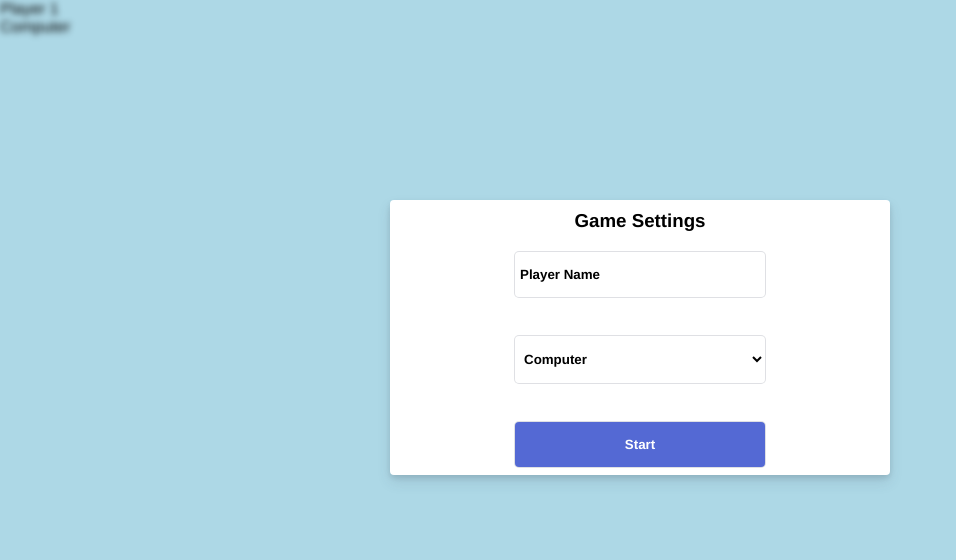
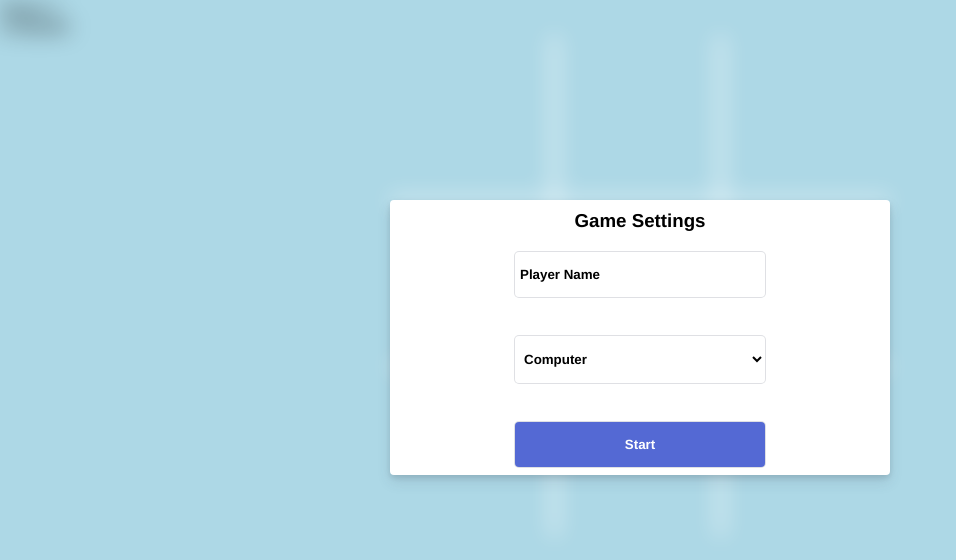
Before and after one commit to hmunish/tic-tac-toe, a website built with Parcel: page index.html in a window 1280 px wide. Shown: the whole page, without its empty margins (0-956 px from the left). Built offline with nearby package versions, Linux system fonts and the light colour scheme.

Commit message:
Add markup & styles for game board

```diff
--- a/index.html
+++ b/index.html
@@ -23,12 +23,22 @@
         <input type="submit" value="Start" />
       </form>
     </dialog>
-    <main id="app">
+    <main id="game">
       <section id="game-details">
         <p>Player 1</p>
         <p>Computer</p>
       </section>
-      <section id="game-board"></section>
+      <section id="game-board">
+        <canvas id="b1"></canvas>
+        <canvas id="b2"></canvas>
+        <canvas id="b3"></canvas>
+        <canvas id="b4"></canvas>
+        <canvas id="b5"></canvas>
+        <canvas id="b6"></canvas>
+        <canvas id="b7"></canvas>
+        <canvas id="b8"></canvas>
+        <canvas id="b9"></canvas>
+      </section>
     </main>
   </body>
 </html>
--- /dev/null
+++ b/src/Views/AppView.js
@@ -0,0 +1,12 @@
+class AppView {
+  _parentElement = document.querySelector("body");
+  _modal = document.querySelector("dialog.start-game");
+
+  constructor() {}
+
+  toggleModal() {
+    this._modal.classList.toggle("hidden");
+  }
+}
+
+export default new AppView();
--- a/src/Views/GameView.js
+++ b/src/Views/GameView.js
@@ -1,12 +1,5 @@
 class GameView {
-  _parentElement = document.querySelector("body");
-  _modal = document.querySelector("dialog.start-game");
-
-  constructor() {}
-
-  toggleModal() {
-    this._modal.classList.toggle("hidden");
-  }
+  _parentElement = document.querySelector("#game");
 }
 
 export default new GameView();
--- a/src/controller.js
+++ b/src/controller.js
@@ -4,3 +4,7 @@ import "core-js/stable";
 import "regenerator-runtime/runtime"; // For pollyfilling async functions
 import "./css/style.css";
 import GameView from "./Views/GameView";
+import AppView from "./Views/AppView";
+
+console.log(GameView);
+console.log(AppView);
--- a/src/css/style.css
+++ b/src/css/style.css
@@ -14,8 +14,12 @@
     filter: blur(0);
   }
   to {
-    filter: blur(3px);
+    filter: blur(11px);
   }
+}
+
+.hidden {
+  display: none;
 }
 
 * {
@@ -91,6 +95,29 @@ form.start-game > input[type="submit"] {
   border: none;
 }
 
-.hidden {
-  display: none;
+#game-board {
+  width: 500px;
+  height: 500px;
+  margin: auto;
+  display: grid;
+  grid-template: repeat(3, 1fr) / repeat(3, 1fr);
 }
+
+canvas {
+  width: 100%;
+  height: 100%;
+  border-bottom: 5px solid #ffffff;
+  border-right: 5px solid #ffffff;
+}
+
+#b3,
+#b6,
+#b9 {
+  border-right: none;
+}
+
+#b7,
+#b8,
+#b9 {
+  border-bottom: none;
+}
```
Also changed, not shown: src/Views/View.js (deleted).
